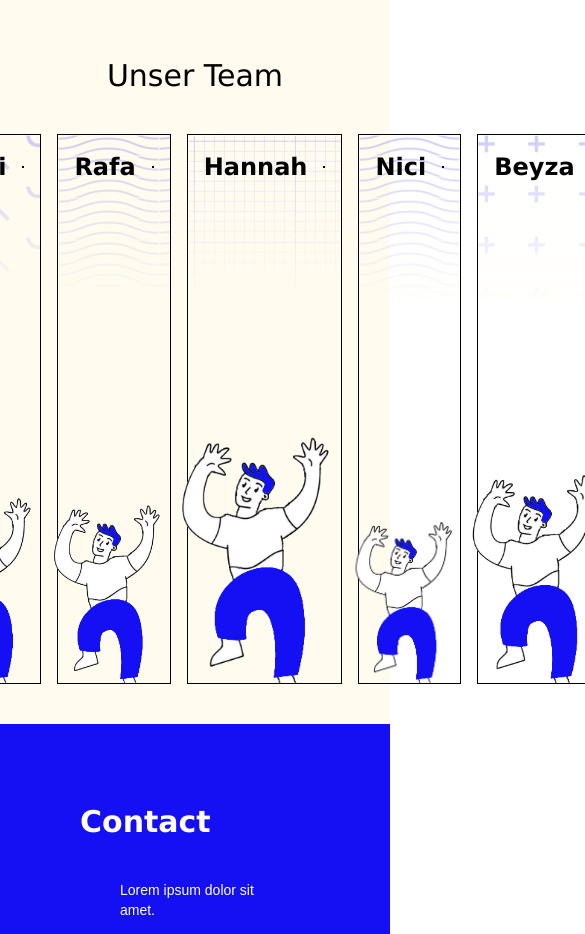
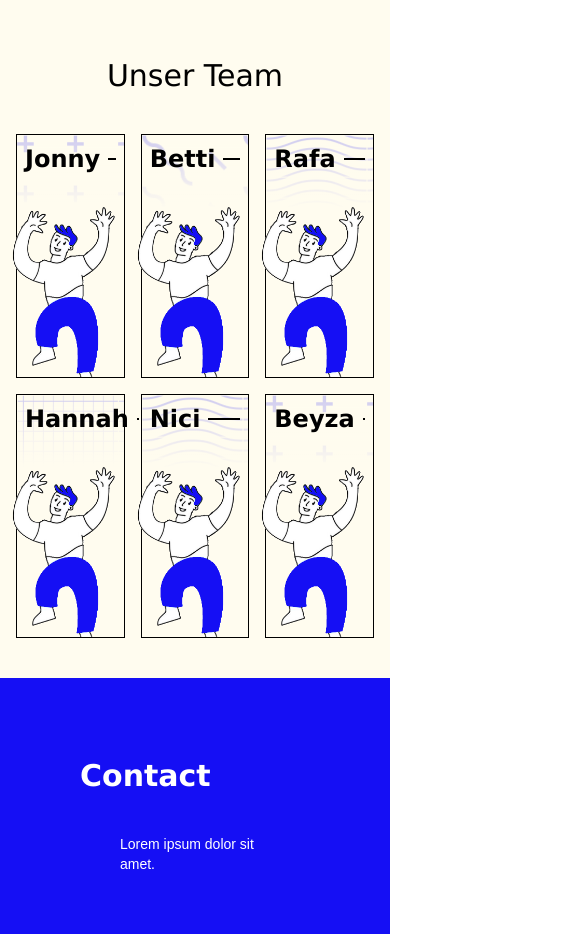
Before and after one commit to hanslissi/einfacheinfach_gatsby, a Gatsby site: page / in a window 390 px wide. Shown: the part 2660-3594 px from the top of the page, 585 px wide, since content can reach past the window. Built offline with nearby package versions, Linux system fonts and the light colour scheme; Gatsby itself is replaced by a stand-in of ours.

Commit message:
mobile ui: Update styling in character-card and team sections

```diff
--- a/src/components/home/character-card.tsx
+++ b/src/components/home/character-card.tsx
@@ -21,12 +21,12 @@ const CharacterCard = ({ name, characterImg }: CharacterCardProps) => {
             >
                 <div className="absolute inset-0 bg-gradient-to-b from-transparent to-beige"></div>
             </div>
-            <div className="relative p-4 flex flex-row gap-4 items-center">
+            <div className="relative p-2 flex flex-row gap-2 items-center lg:gap-4 lg:p-4">
                 <h2 className="font-bold">{name}</h2>
                 <hr className="border w-full"></hr>
             </div>
             <img
-                className="absolute max-w-none w-[110%] bottom-0 left-1/2 transform -translate-x-1/2"
+                className="w-full transform scale-110 origin-bottom"
                 src={characterImg}
                 alt={name}
             />
--- a/src/components/home/sections/team.tsx
+++ b/src/components/home/sections/team.tsx
@@ -8,7 +8,7 @@ const Team = () => {
         <SectionWrapper>
             <div className="flex flex-col gap-10 mt-20 items-center">
                 <h1 id="about">Unser Team</h1>
-                <div className="w-full h-[550px] flex flex-row justify-center gap-4">
+                <div className="w-full grid grid-cols-3 gap-4 md:grid-cols-6 lg:px-20">
                     <CharacterCard
                         name="Jonny"
                         characterImg={JonnyCharacterImg}
```
